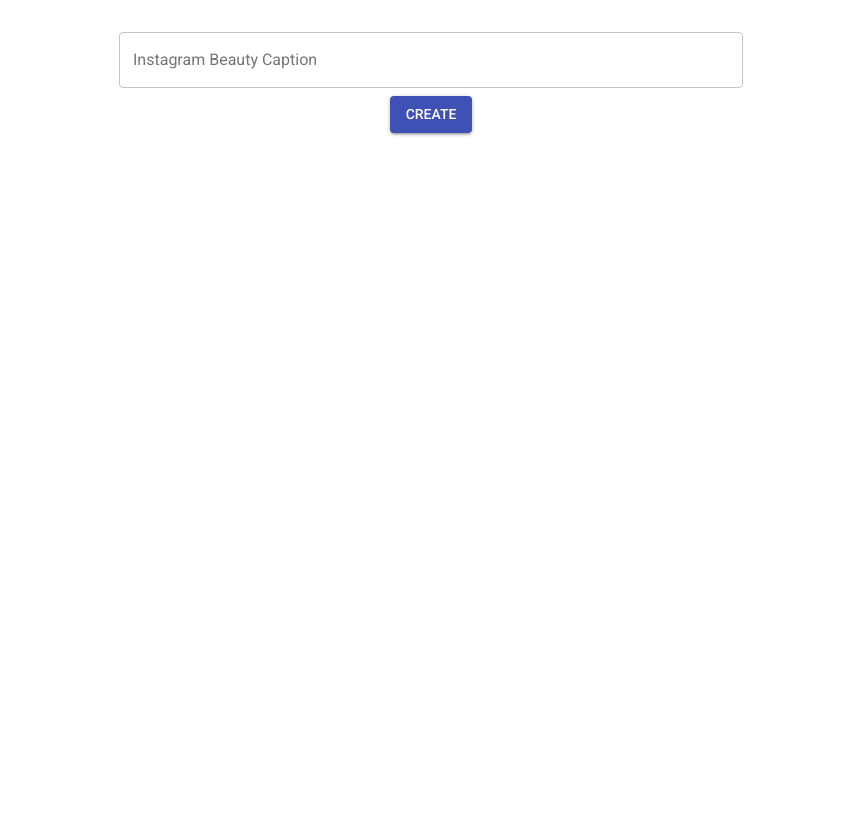
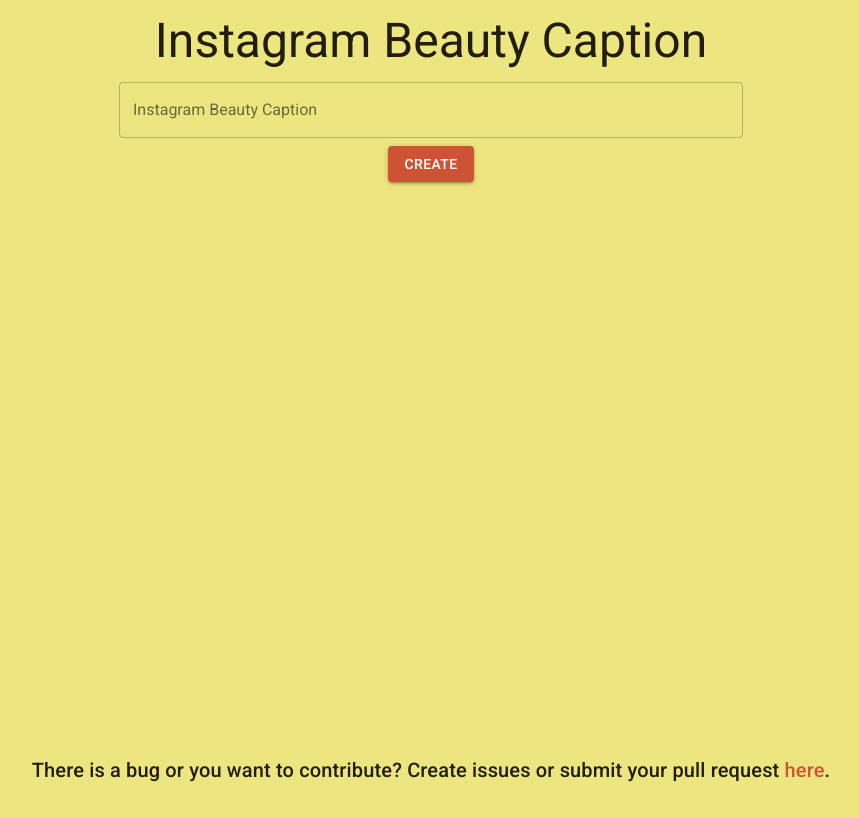
Before and after one commit to gagahpangeran/instagram-beauty-caption, a React (Create React App) app: page / in a window 1280 px wide. Shown: the whole page, without its empty margins (209-1068 px from the left). Built offline with nearby package versions, Linux system fonts and the light colour scheme.

Commit message:
add styling

```diff
--- a/src/App.css
+++ b/src/App.css
@@ -3,17 +3,15 @@
   padding: 16px;
 }
 
-.App-header {
-  background-color: #282c34;
-  min-height: 100vh;
-  display: flex;
-  flex-direction: column;
-  align-items: center;
-  justify-content: center;
-  font-size: calc(10px + 2vmin);
-  color: white;
+a {
+  color: #cd5334;
+  text-decoration: none;
 }
 
-.App-link {
-  color: #61dafb;
+.main {
+  min-height: 84vh;
 }
+
+footer {
+  padding: 16px;
+}
--- a/src/App.js
+++ b/src/App.js
@@ -6,8 +6,10 @@
   DialogTitle,
   Grid,
   Slide,
-  TextField
+  TextField,
+  Typography
 } from "@material-ui/core/";
+import { MuiThemeProvider, createMuiTheme } from "@material-ui/core/styles";
 import copy from "copy-to-clipboard";
 import "./App.css";
 
@@ -48,16 +50,25 @@
     this.setState({ open: false });
   };
 
-  transition = () => {
-    return <Slide direction="up" />;
-  };
+  theme = createMuiTheme({
+    palette: {
+      primary: { main: "#17bebb" },
+      secondary: { main: "#cd5334" }
+    },
+    typography: { useNextVariants: true }
+  });
 
   render() {
     console.log(this.state.text);
 
     return (
       <div className="App">
-        <Grid container justify="center">
+        <MuiThemeProvider theme={this.theme}>
+          <header>
+            <Typography variant="h3">Instagram Beauty Caption</Typography>
+          </header>
+
+          <Grid container justify="center" className="main">
             <Grid item md={6} xs={12}>
               <TextField
                 label="Instagram Beauty Caption"
@@ -71,13 +82,28 @@
               />
               <Button
                 variant="contained"
-              color="primary"
+                color="secondary"
                 onClick={this.handleClick}
               >
                 Create
               </Button>
             </Grid>
           </Grid>
+
+          <footer>
+            <Typography variant="h6">
+              There is a bug or you want to contribute? Create issues or submit
+              your pull request{" "}
+              <a
+                href="https://github.com/gagahpangeran/instagram-beauty-caption"
+                target="_blank"
+                rel="noopener noreferrer"
+              >
+                here
+              </a>
+              .
+            </Typography>
+          </footer>
 
           <Dialog
             open={this.state.open}
@@ -96,6 +122,7 @@
               </Button>
             </DialogActions>
           </Dialog>
+        </MuiThemeProvider>
       </div>
     );
   }
--- a/src/index.css
+++ b/src/index.css
@@ -6,6 +6,8 @@
     sans-serif;
   -webkit-font-smoothing: antialiased;
   -moz-osx-font-smoothing: grayscale;
+  background: #ede580;
+  overflow-x: hidden;
 }
 
 code {
```
Lines whose indentation alone changed are shown as unchanged.
